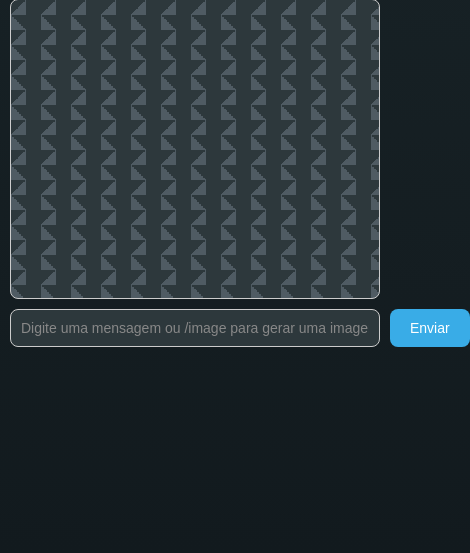
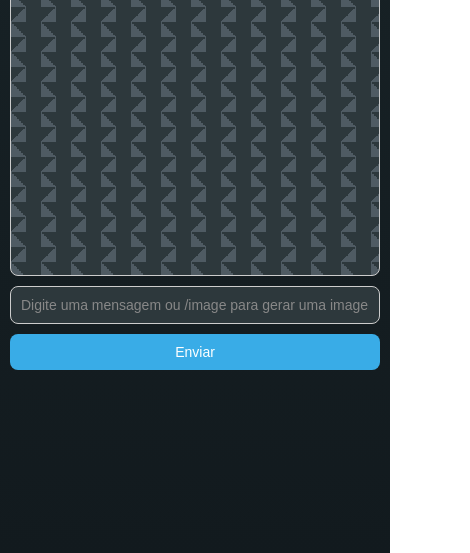
Before and after one commit to EderKr/Chat-Roma-Ai, a website: page public/index.html in a window 390 px wide. Shown: the part 291-844 px from the top of the page, 470 px wide, since content can reach past the window. Drawn offline with nearby package versions, Linux system fonts and the light colour scheme; no server answers.

Commit message:
Update style.css

```diff
--- a/public/style.css
+++ b/public/style.css
@@ -167,11 +167,24 @@ button:focus {
         height: 300px;
     }
 
+    #message-container {
+        flex-direction: column;  /* Coloca os elementos em coluna no mobile */
+        gap: 0;
+        width: 100%;  /* Garante que o contêiner ocupe 100% da largura da tela */
+        max-width: 100%;  /* Limita a largura ao máximo da tela */
+    }
+
+    input[type="text"], button {
+        width: 100%;  /* Ambos, campo de texto e botão, terão largura de 100% */
+        max-width: 100%;  /* Limita a largura a 100% do contêiner */
+        box-sizing: border-box;  /* Inclui o padding e borda na largura total */
+    }
+
     input[type="text"] {
-        font-size: 14px;
+        font-size: 14px;  /* Ajuste o tamanho da fonte para mobile */
     }
 
     button {
-        font-size: 14px;
+        font-size: 14px;  /* Ajuste o tamanho da fonte para mobile */
     }
 }
```
